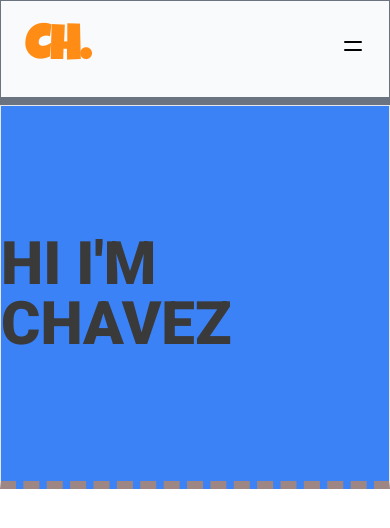
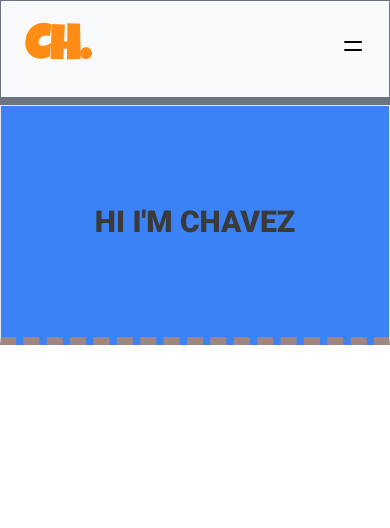
Before and after one commit to codedbychavez/my-blog, a Nuxt app: page / in a window 390 px wide. Shown: the top 528 px of the page. Built offline with nearby package versions, Linux system fonts and the light colour scheme.

Commit message:
Banner.vue: Made responsive

```diff
--- a/components/Banner.vue
+++ b/components/Banner.vue
@@ -10,7 +10,7 @@
 
 <style lang="scss">
 .banner {
-  @apply flex h-96 border border-b-8;
+  @apply flex h-40 border border-b-8;
   border-bottom-color: rgba(255, 140, 21, 0.5);
 
   .title-wrapper {
@@ -18,7 +18,15 @@
   }
 
   .title {
-    @apply uppercase font-black text-6xl text-[#3A3A3A];
+    @apply uppercase font-black text-3xl text-[#3A3A3A];
+  }
+
+  @include mq($from: tablet) {
+    @apply h-96;
+
+    .title {
+      @apply text-6xl;
+    }
   }
 }
 </style>
```
